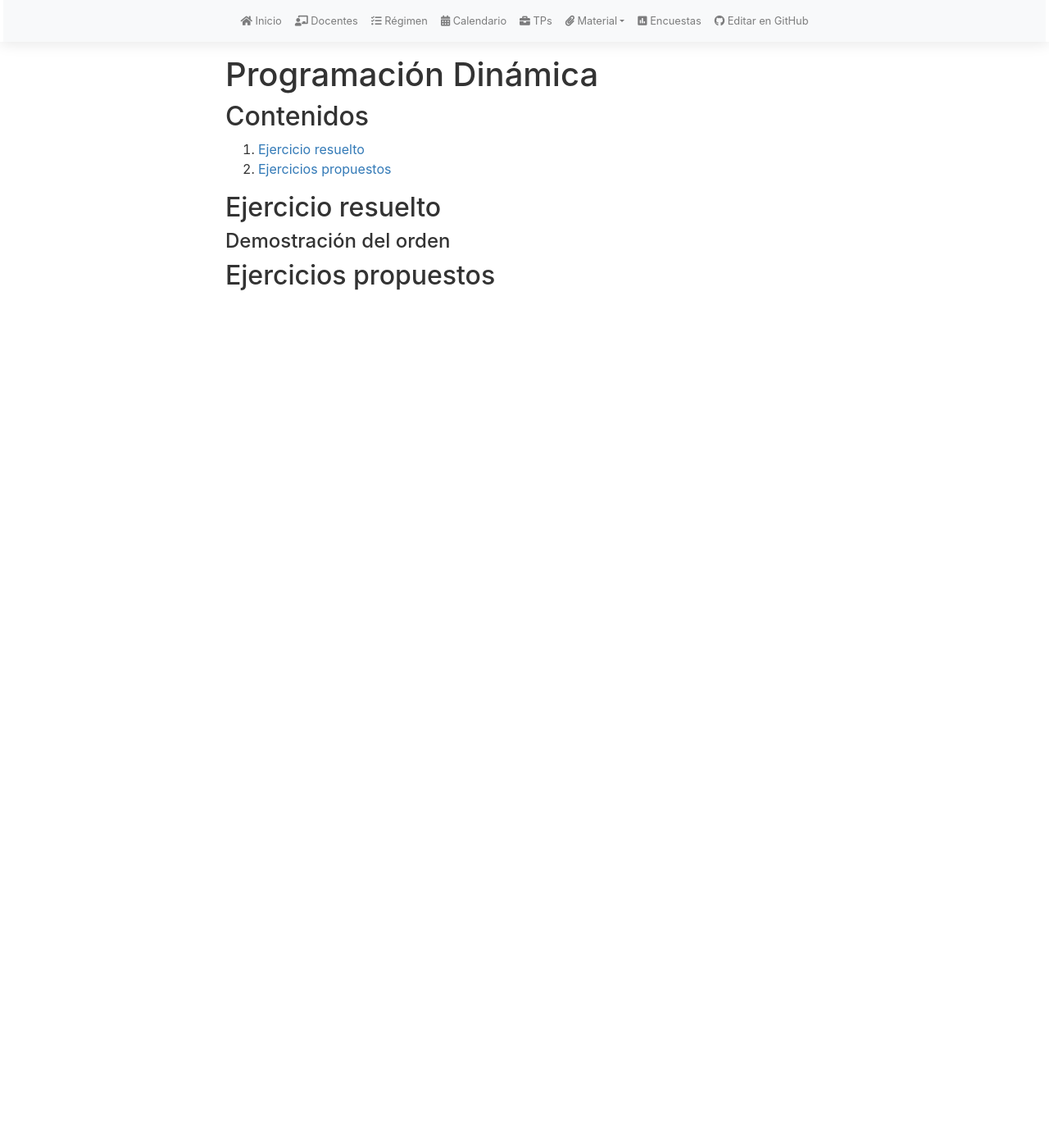
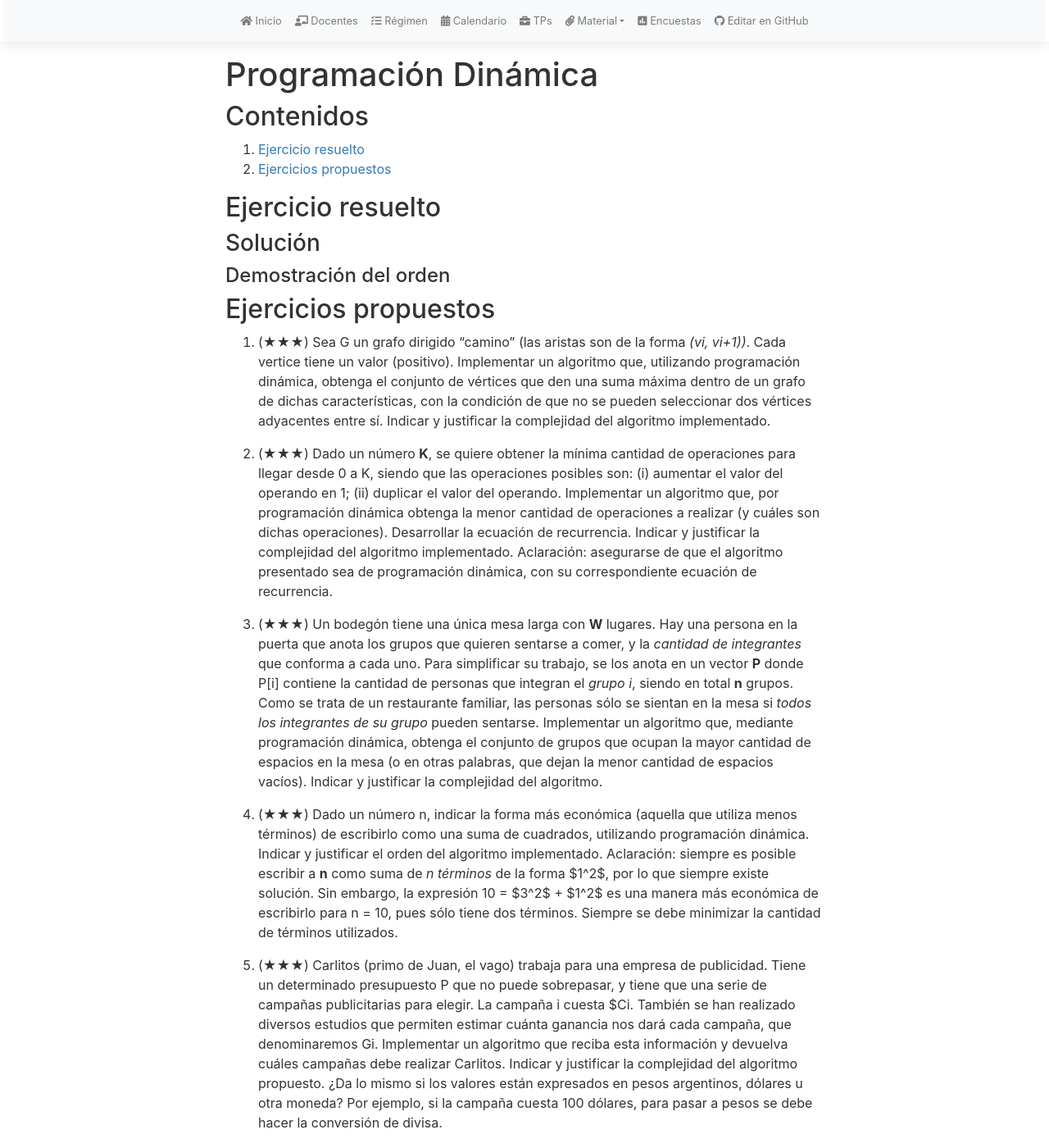
Before and after one commit to algoritmos-rw/tda_bg, a Jekyll site: the page built from material/guias/pd.md, in a window 1280 px wide and 1400 px high. Shown: the whole window at 82% size. Built offline with Jekyll 4.4.1, drawn with Linux system fonts in a browser that asks for light colours; nearby versions of some CDN libraries; our own code applies the rules of GitHub Pages for plain Markdown files; some of the changed text lies outside the part shown.

Commit message:
Propuesta guía pd
Empezar con la guía de Programación Dinámica basándose en los ejercicios ya tomados en TDA

```diff
--- a/material/guias/pd.md
+++ b/material/guias/pd.md
@@ -15,9 +15,65 @@ math: true
 
 ## Ejercicio resuelto
 
+### Solución
+
 #### Demostración del orden
 
 ## Ejercicios propuestos
 
+1.  (★★★) Sea G un grafo dirigido “camino” (las aristas son de la forma _(vi, vi+1))_. Cada vertice tiene un valor (positivo).
+    Implementar un algoritmo que, utilizando programación dinámica, obtenga el conjunto de vértices que den una suma máxima
+    dentro de un grafo de dichas características, con la condición de que no se pueden seleccionar dos vértices adyacentes entre sí.
+    Indicar y justificar la complejidad del algoritmo implementado.
+
+1.  (★★★) Dado un número **K**, se quiere obtener la mínima cantidad de operaciones para llegar desde 0 a K, siendo que las
+    operaciones posibles son: (i) aumentar el valor del operando en 1; (ii) duplicar el valor del operando.
+    Implementar un algoritmo que, por programación dinámica obtenga la menor cantidad de operaciones a realizar (y cuáles son
+    dichas operaciones). Desarrollar la ecuación de recurrencia. Indicar y justificar la complejidad del algoritmo implementado.
+    Aclaración: asegurarse de que el algoritmo presentado sea de programación dinámica, con su correspondiente ecuación de recurrencia.
+
+1.  (★★★) Un bodegón tiene una única mesa larga con **W** lugares. Hay una persona en la puerta que anota los grupos que quieren
+    sentarse a comer, y la _cantidad de integrantes_ que conforma a cada uno. Para simplificar su trabajo, se los anota en
+    un vector **P** donde P[i] contiene la cantidad de personas que integran el _grupo i_, siendo en total **n** grupos. Como se
+    trata de un restaurante familiar, las personas sólo se sientan en la mesa si _todos los integrantes de su grupo_ pueden
+    sentarse. Implementar un algoritmo que, mediante programación dinámica, obtenga el conjunto de grupos que ocupan
+    la mayor cantidad de espacios en la mesa (o en otras palabras, que dejan la menor cantidad de espacios vacíos). Indicar
+    y justificar la complejidad del algoritmo.
+
+1.  (★★★) Dado un número n, indicar la forma más económica (aquella que utiliza menos términos) de escribirlo como una
+    suma de cuadrados, utilizando programación dinámica. Indicar y justificar el orden del algoritmo implementado.
+    Aclaración: siempre es posible escribir a **n** como suma de _n términos_ de la forma $1^2$, por lo que siempre existe
+    solución. Sin embargo, la expresión 10 = $3^2$ + $1^2$ es una manera más económica de escribirlo
+    para n = 10, pues sólo tiene dos términos. Siempre se debe minimizar la cantidad de términos utilizados.
+
+1.  (★★★) Carlitos (primo de Juan, el vago) trabaja para una empresa de publicidad. Tiene un determinado presupuesto P que no
+    puede sobrepasar, y tiene que una serie de campañas publicitarias para elegir. La campaña i cuesta $Ci. También se
+    han realizado diversos estudios que permiten estimar cuánta ganancia nos dará cada campaña, que denominaremos Gi.
+    Implementar un algoritmo que reciba esta información y devuelva cuáles campañas debe realizar Carlitos. Indicar y
+    justificar la complejidad del algoritmo propuesto. ¿Da lo mismo si los valores están expresados en pesos argentinos,
+    dólares u otra moneda? Por ejemplo, si la campaña cuesta 100 dólares, para pasar a pesos se debe hacer la conversión de divisa.
+
+1.  (★★★) Dada una soga de n metros (n ≥ 2) implementar un algoritmo que, utilizando programación dinámica, permita cortarla
+    (en partes de largo entero) de manera tal que el producto del largo de cada una de las partes resultantes sea máximo. El
+    algoritmo debe devolver el valor del producto máximo alcanzable. Indicar y justificar la complejidad del algoritmo.
+    Ejemplos:
+    n = 2 --> Debe devolver 1 (producto máximo es 1 * 1)
+    n = 3 --> Debe devolver 2 (producto máximo es 2 * 1)
+    n = 5 --> Debe devolver 6 (producto máximo es 2 * 3)
+    n = 10 -> Debe devolver 36 (producto máximo es 3 * 3 * 4)
+
+1.  (★★★) Somos ayudantes del gran ladrón _el Lunático_, que está pensando en su próximo atraco. Decidió en este caso robar
+    toda una calle en un barrio privado, que tiene la particularidad de ser circular. Gracias a los trabajos de inteligencia
+    realizados, sabemos cuánto se puede obtener por robar en cada casa. Podemos enumerar a la primer casa como la casa
+    0, de la cual podríamos obtener g0, la casa a su derecha es la 1, que nos daría g1, y así hasta llegar a la casa n − 1, que
+    nos daría gn−1. Toda casa i se considera adyacente a las casas i-1 e i+1. Además,
+    como la calle es circular, la casas 0 y n − 1 **son vecinas**. El problema con el que cuenta _el Lunático_
+    es que sabe de experiencias anteriores que, si roba en una casa, los vecinos directos se enterarían muy rápido. No le
+    daría tiempo a luego intentar robarles a ellos. Es decir, para robar una casa debe prescindir de robarle a sus vecinos
+    directos. El Lunático nos encarga saber cuáles casas debería atracar y cuál sería la ganancia máxima obtenible. Dado
+    que nosotros nos llevamos un porcentaje de dicha ganancia, vamos a buscar el óptimo a este problema. Implementar un
+    algoritmo que, por **programación dinámica**, obtenga la ganancia óptima, así como cuáles casas habría que robar, a
+    partir de recibir un arreglo de las ganancias obtenibles. Para esto, escribir y describir la ecuación de recurrencia
+    correspondiente. Indicar y justificar la complejidad del algoritmo propuesto.
 
 {::options toc_levels="2" /}
```
